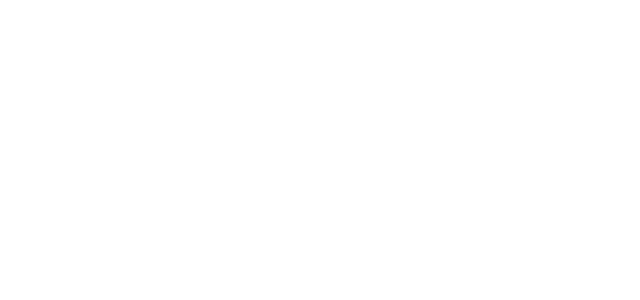
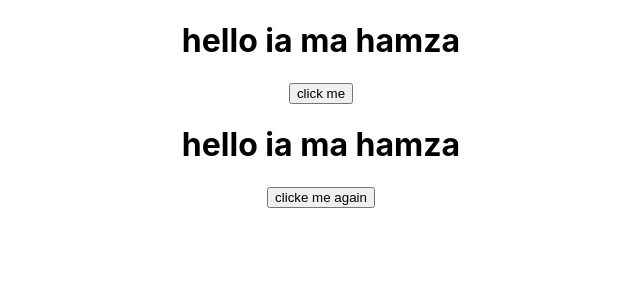
Before and after one commit to hamzazaka/crypto-react, a React (Create React App) app in the folder learn-react/: page / in a window 1280 px wide. Shown: the top 300 px of the page, without its empty margins (319-959 px from the left). Built offline with nearby package versions, Linux system fonts and the light colour scheme.

Commit message:
working on the learning more React

```diff
--- a/learn-react/src/App.js
+++ b/learn-react/src/App.js
@@ -1,10 +1,24 @@
 
+import { useState } from 'react';
 import './App.css';
+import Button from './components/Button';
 
-function App() {
+function App({handleClickButton,helloname}) {
+  let title='hello ia ma hamza'
+
+  const [name,setName]=useState(title);
+
+
+  const handleClick=()=>{
+    setName('hello i am changed')
+  }
+
   return (
     <div className="App">
 
+      <h1>{name}</h1>
+      <button onClick={()=>handleClick()}>click me</button>
+      <Button helloname={title} handleClickButton={handleClick}/>
     </div>
   );
 }
--- /dev/null
+++ b/learn-react/src/components/Button.js
@@ -0,0 +1,10 @@
+import React from 'react'
+
+export default function Button({handleClickButton,helloname}) {
+    return (
+        <div>
+            <h1>{helloname}</h1>
+            <button onClick={handleClickButton}>clicke me again</button>
+        </div>
+    )
+}
```
